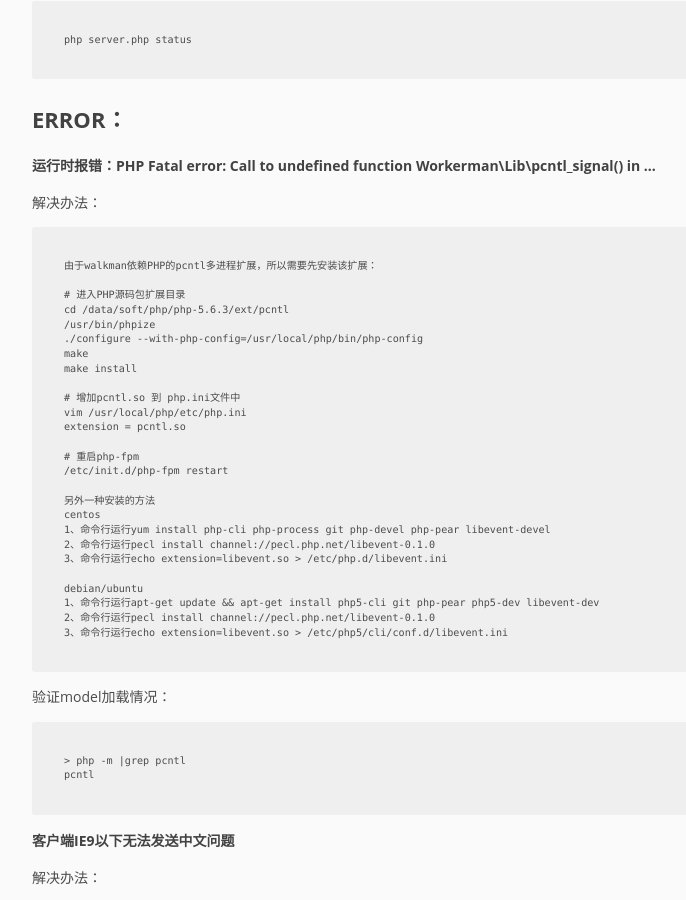
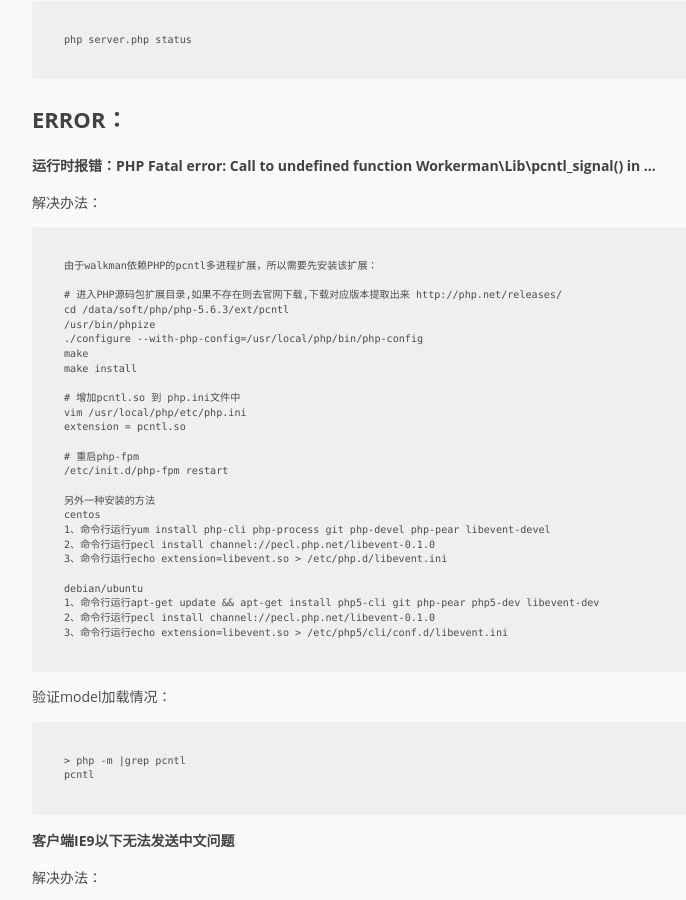
Before and after one commit to pingmalu/pingmalu.github.io, a Jekyll site: the page built from _posts/2017-02-07-部署PHPSocket.IO记录.md, in a window 1280 px wide and 900 px high, scrolled down 2179 px. Shown: the whole window, without its empty margins (168-854 px from the left). Built offline with Jekyll 4.4.1, drawn with Linux system fonts in a browser that asks for light colours; nearby versions of some CDN libraries.

Commit message:
'update'

```diff
--- a/_posts/2017-02-07-部署PHPSocket.IO记录.md
+++ b/_posts/2017-02-07-部署PHPSocket.IO记录.md
@@ -97,7 +97,7 @@ Status
 
 	由于walkman依赖PHP的pcntl多进程扩展，所以需要先安装该扩展：
 
-	# 进入PHP源码包扩展目录
+	# 进入PHP源码包扩展目录,如果不存在则去官网下载,下载对应版本提取出来 http://php.net/releases/
 	cd /data/soft/php/php-5.6.3/ext/pcntl
 	/usr/bin/phpize
 	./configure --with-php-config=/usr/local/php/bin/php-config
```
